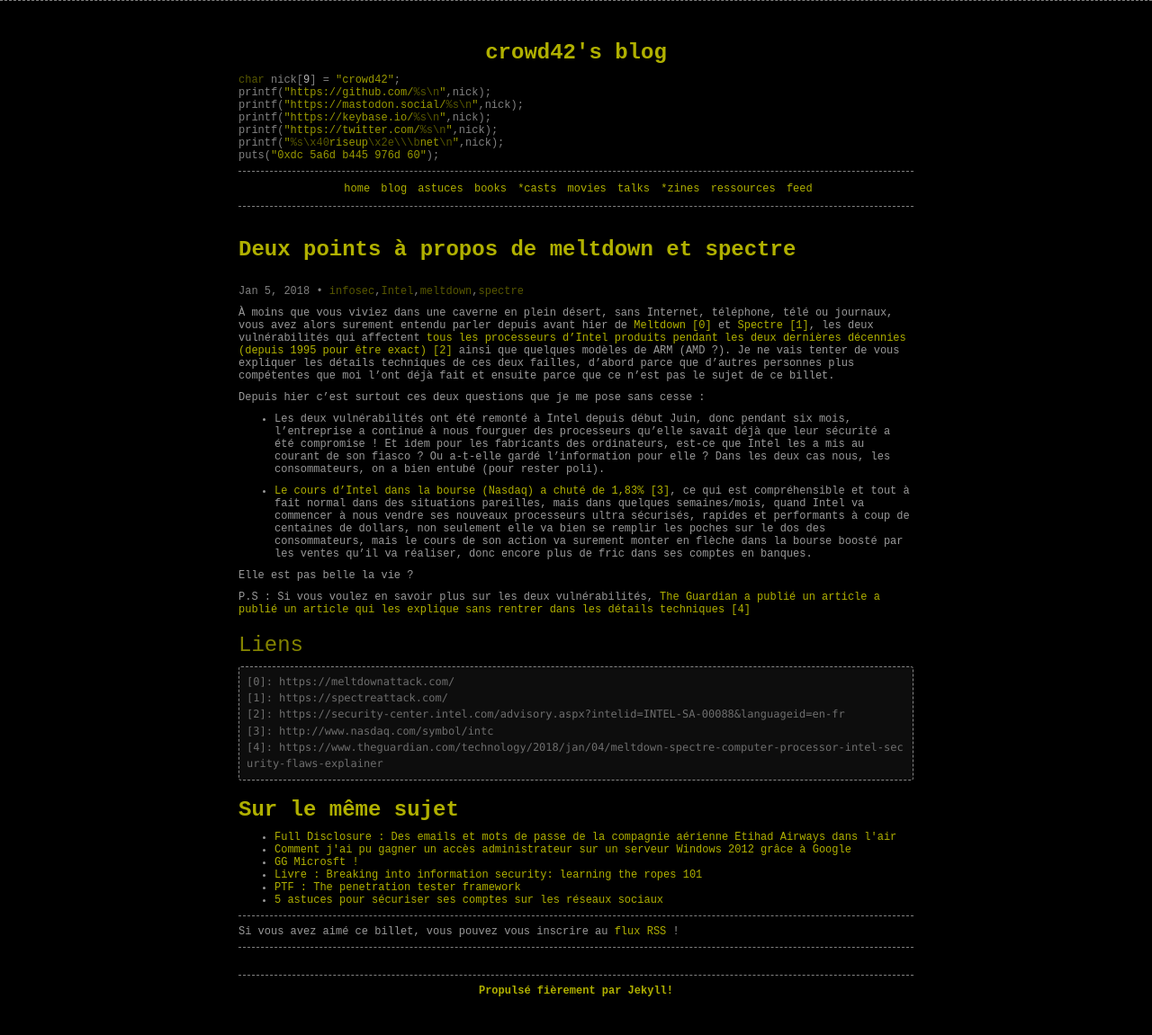
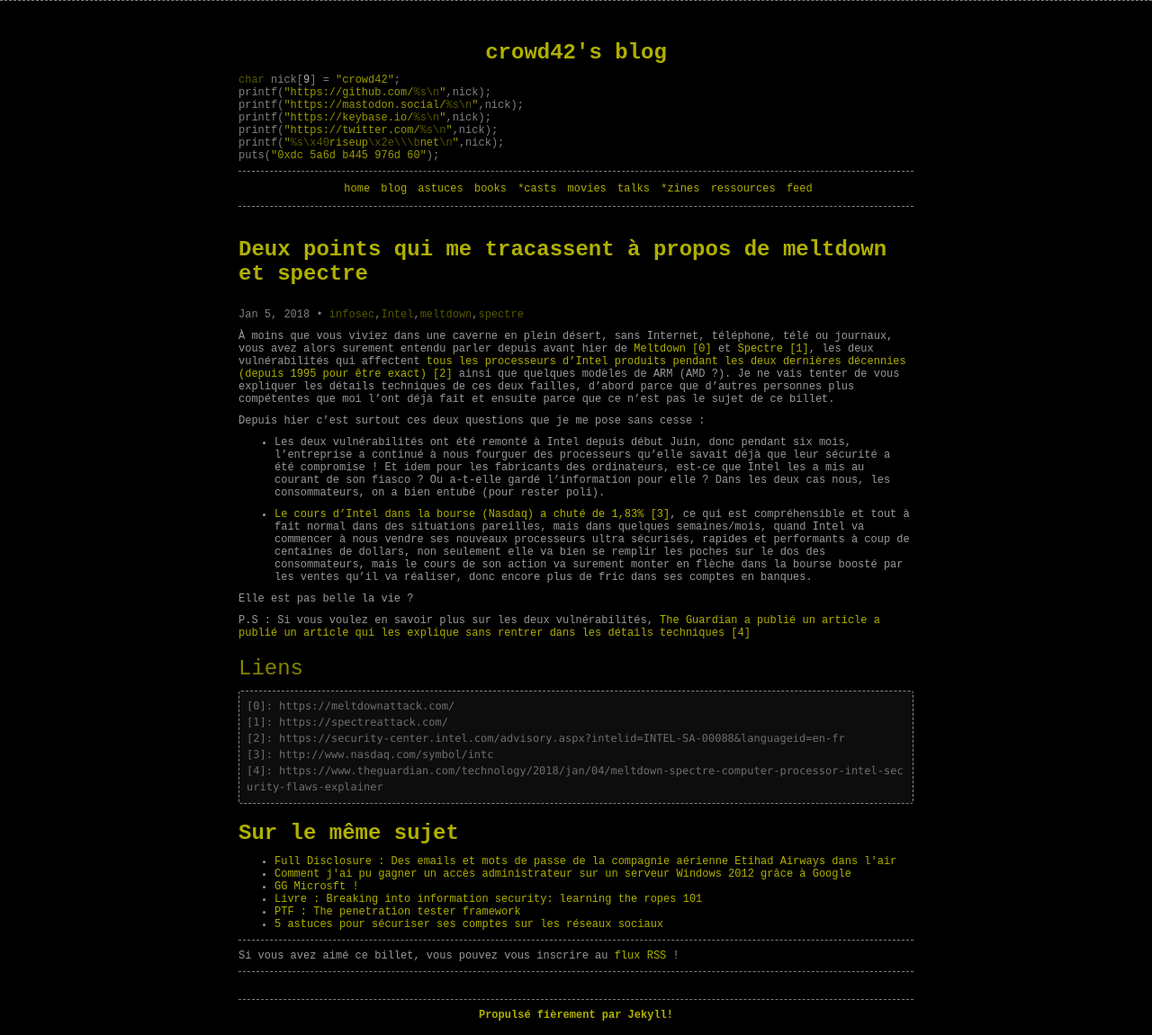
Before and after one commit to crowd42/crowd42.xyz, a Jekyll site: the page built from _posts/2018/2018-01-05-meltdown-spectre.md, in a window 1280 px wide. Shown: the whole page at 90% size. Built offline with Jekyll 4.4.1, drawn with Linux system fonts in a browser that asks for light colours; comment, search, counter and statistics services are not loaded; before the commit the page ends 1124 px from its top, so only the background shows below that.

Commit message:
new post

```diff
--- a/_posts/2018/2018-01-05-meltdown-spectre.md
+++ b/_posts/2018/2018-01-05-meltdown-spectre.md
@@ -1,6 +1,6 @@
 ---
 layout: post
-title: "Deux points à propos de meltdown et spectre"
+title: "Deux points qui me tracassent à propos de meltdown et spectre"
 date: 2018-01-05 00:01:00
 categories:
     - blog
```
